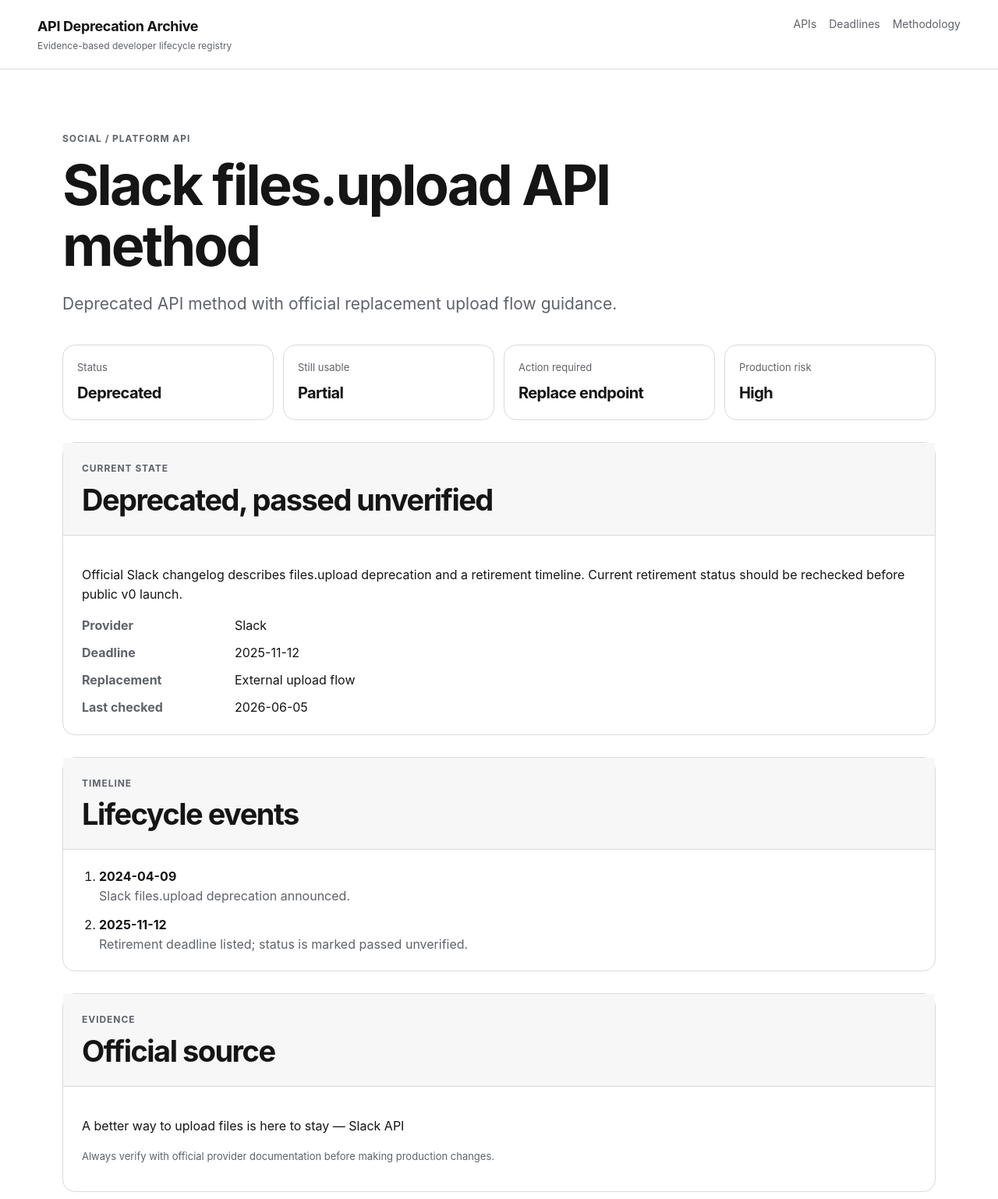
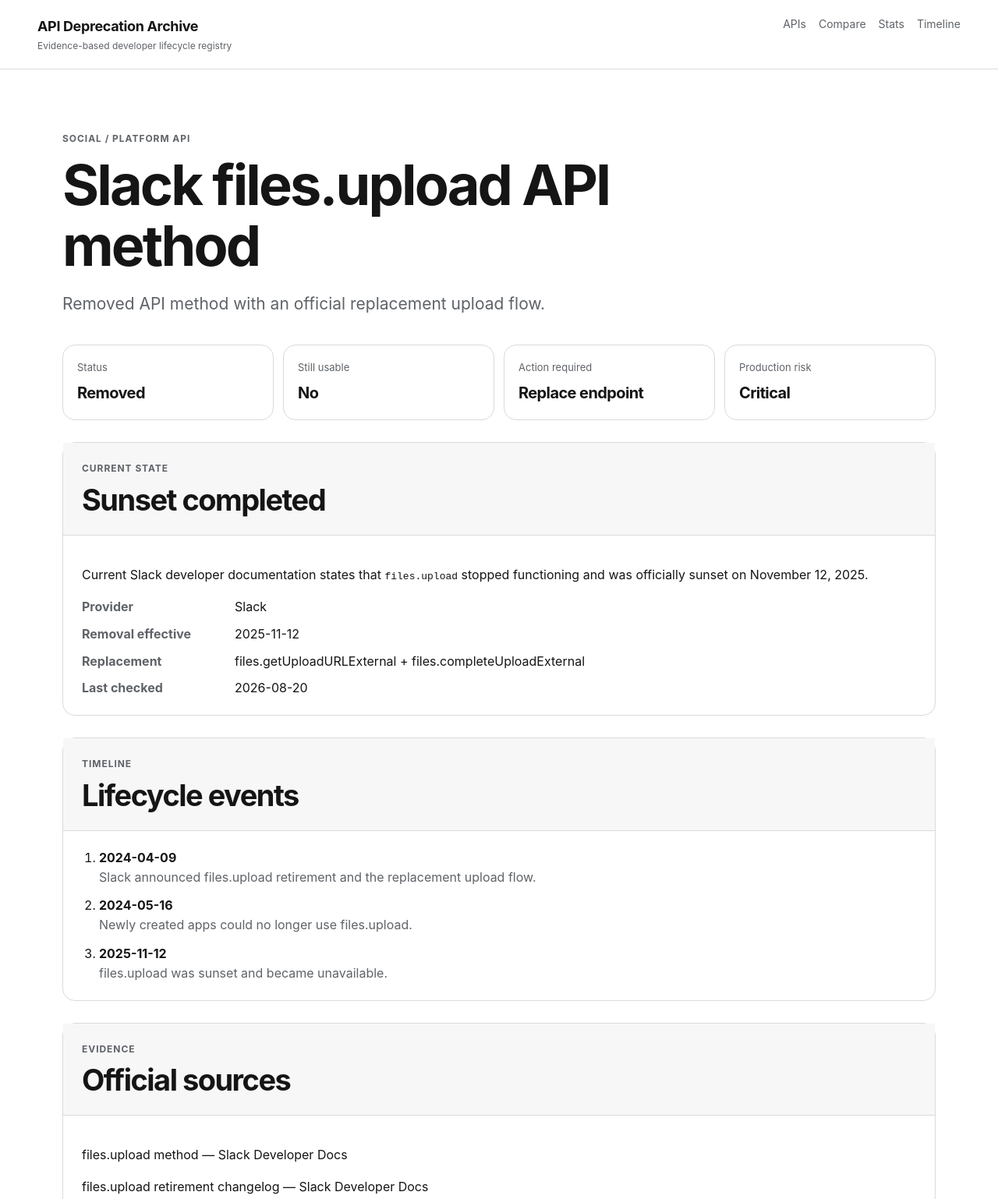
Before and after one commit to badjoke-lab/api-deprecation-archive, a website: page apis/slack-files-upload/index.html in a window 1280 px wide. Shown: the top 1538 px of the page at 78% size. Drawn offline with Linux system fonts and the light colour scheme.

Commit message:
Stage 7: sync Slack detail page to completed sunset

```diff
--- a/apis/slack-files-upload/index.html
+++ b/apis/slack-files-upload/index.html
@@ -4,17 +4,17 @@
     <meta charset="utf-8" />
     <meta name="viewport" content="width=device-width, initial-scale=1" />
     <title>Slack files.upload API method | API Deprecation Archive</title>
-    <meta name="description" content="Slack files.upload deprecation record with official changelog evidence and replacement guidance." />
+    <meta name="description" content="Slack files.upload removal record with official sunset confirmation and replacement guidance." />
     <link rel="stylesheet" href="../../styles.css" />
   </head>
   <body>
-    <header class="site-header"><a class="brand" href="../../"><span class="brand-title">API Deprecation Archive</span><span class="brand-subtitle">Evidence-based developer lifecycle registry</span></a><nav class="site-nav" aria-label="Primary navigation"><a href="../">APIs</a><a href="../../#deadlines">Deadlines</a><a href="../../docs/methodology.md">Methodology</a></nav></header>
+    <header class="site-header"><a class="brand" href="../../"><span class="brand-title">API Deprecation Archive</span><span class="brand-subtitle">Evidence-based developer lifecycle registry</span></a><nav class="site-nav" aria-label="Primary navigation"><a href="../">APIs</a><a href="../../compare/">Compare</a><a href="../../stats/">Stats</a><a href="../../timeline/">Timeline</a></nav></header>
     <main>
-      <section class="hero compact-hero"><p class="eyebrow">Social / platform API</p><h1>Slack files.upload API method</h1><p class="hero-copy">Deprecated API method with official replacement upload flow guidance.</p></section>
-      <section class="detail-grid"><article class="detail-card"><span>Status</span><strong>Deprecated</strong></article><article class="detail-card"><span>Still usable</span><strong>Partial</strong></article><article class="detail-card"><span>Action required</span><strong>Replace endpoint</strong></article><article class="detail-card"><span>Production risk</span><strong>High</strong></article></section>
-      <section class="panel detail-panel"><div class="section-heading"><p class="eyebrow">Current state</p><h2>Deprecated, passed unverified</h2></div><div class="detail-content"><p>Official Slack changelog describes files.upload deprecation and a retirement timeline. Current retirement status should be rechecked before public v0 launch.</p><dl><dt>Provider</dt><dd>Slack</dd><dt>Deadline</dt><dd>2025-11-12</dd><dt>Replacement</dt><dd>External upload flow</dd><dt>Last checked</dt><dd>2026-06-05</dd></dl></div></section>
-      <section class="panel detail-panel"><div class="section-heading"><p class="eyebrow">Timeline</p><h2>Lifecycle events</h2></div><div class="detail-content"><ol class="timeline"><li><strong>2024-04-09</strong><span>Slack files.upload deprecation announced.</span></li><li><strong>2025-11-12</strong><span>Retirement deadline listed; status is marked passed unverified.</span></li></ol></div></section>
-      <section class="panel detail-panel"><div class="section-heading"><p class="eyebrow">Evidence</p><h2>Official source</h2></div><div class="detail-content"><p><a href="https://api.slack.com/changelog/2024-04-a-better-way-to-upload-files-is-here-to-stay" target="_blank" rel="noopener noreferrer">A better way to upload files is here to stay — Slack API</a></p><p class="muted">Always verify with official provider documentation before making production changes.</p></div></section>
+      <section class="hero compact-hero"><p class="eyebrow">Social / platform API</p><h1>Slack files.upload API method</h1><p class="hero-copy">Removed API method with an official replacement upload flow.</p></section>
+      <section class="detail-grid"><article class="detail-card"><span>Status</span><strong>Removed</strong></article><article class="detail-card"><span>Still usable</span><strong>No</strong></article><article class="detail-card"><span>Action required</span><strong>Replace endpoint</strong></article><article class="detail-card"><span>Production risk</span><strong>Critical</strong></article></section>
+      <section class="panel detail-panel"><div class="section-heading"><p class="eyebrow">Current state</p><h2>Sunset completed</h2></div><div class="detail-content"><p>Current Slack developer documentation states that <code>files.upload</code> stopped functioning and was officially sunset on November 12, 2025.</p><dl><dt>Provider</dt><dd>Slack</dd><dt>Removal effective</dt><dd>2025-11-12</dd><dt>Replacement</dt><dd>files.getUploadURLExternal + files.completeUploadExternal</dd><dt>Last checked</dt><dd>2026-08-20</dd></dl></div></section>
+      <section class="panel detail-panel"><div class="section-heading"><p class="eyebrow">Timeline</p><h2>Lifecycle events</h2></div><div class="detail-content"><ol class="timeline"><li><strong>2024-04-09</strong><span>Slack announced files.upload retirement and the replacement upload flow.</span></li><li><strong>2024-05-16</strong><span>Newly created apps could no longer use files.upload.</span></li><li><strong>2025-11-12</strong><span>files.upload was sunset and became unavailable.</span></li></ol></div></section>
+      <section class="panel detail-panel"><div class="section-heading"><p class="eyebrow">Evidence</p><h2>Official sources</h2></div><div class="detail-content"><p><a href="https://docs.slack.dev/reference/methods/files.upload/" target="_blank" rel="noopener noreferrer">files.upload method — Slack Developer Docs</a></p><p><a href="https://docs.slack.dev/changelog/2024-04-a-better-way-to-upload-files-is-here-to-stay/" target="_blank" rel="noopener noreferrer">files.upload retirement changelog — Slack Developer Docs</a></p><p class="muted">Always verify with official provider documentation before making production changes.</p></div></section>
     </main><footer class="site-footer"><p><a href="../">Back to API list</a></p></footer>
   </body>
 </html>
```
